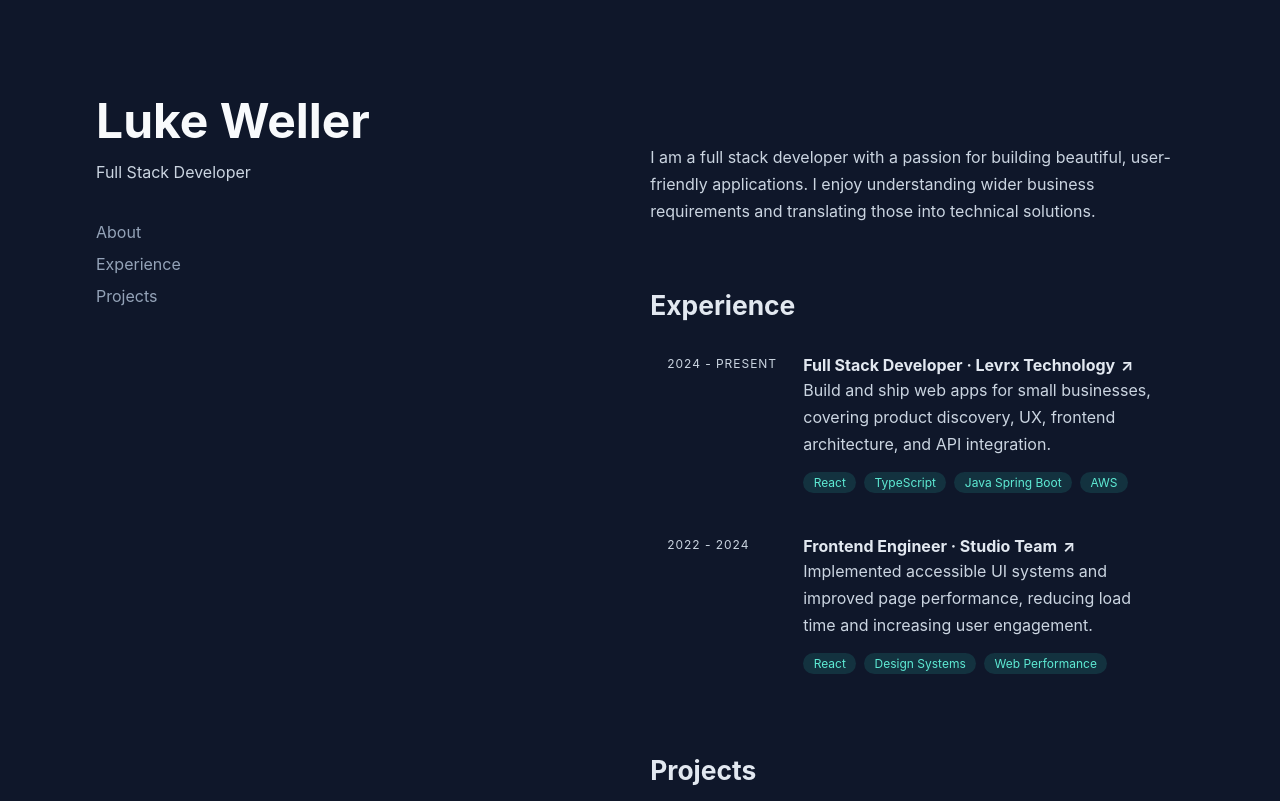
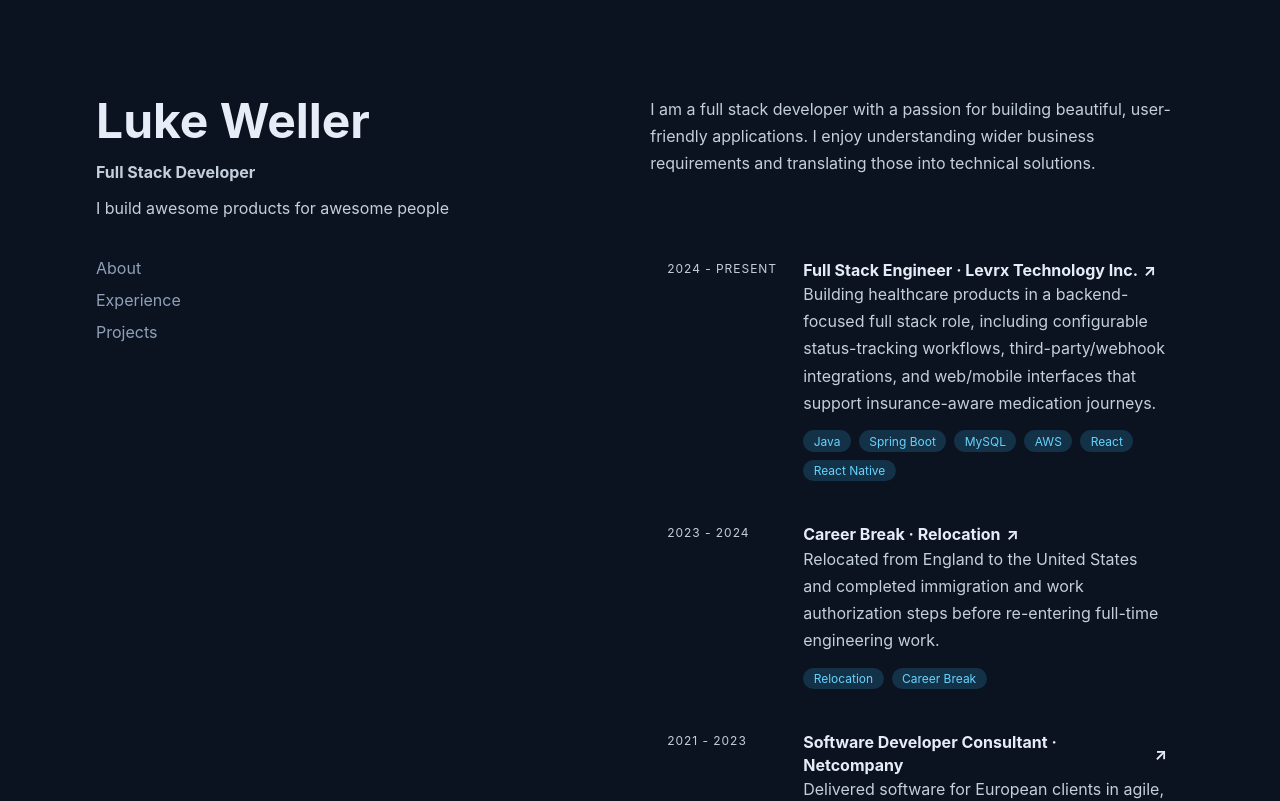
Before and after one commit to luke-weller/portfolio-client, a React (Create React App) app: page / in a window 1280 px wide. Shown: the top 801 px of the page. Built offline with nearby package versions, Linux system fonts and the light colour scheme; the HTML template or start-up script is replaced by a standard one.

Commit message:
Add cursor spotlight and actual experience data

```diff
--- a/src/App.css
+++ b/src/App.css
@@ -1,5 +1,39 @@
 :root {
-  background: #0f172a;
+  background: var(--bg-primary);
   min-height: 100vh;
   width: 100%;
 }
+
+.App-body {
+  position: relative;
+  isolation: isolate;
+  min-height: 100vh;
+}
+
+.App-body::before {
+  content: '';
+  position: fixed;
+  inset: 0;
+  pointer-events: none;
+  z-index: 0;
+  opacity: var(--spotlight-opacity);
+  transition: opacity 220ms ease;
+  background: radial-gradient(
+    var(--spotlight-size) circle at var(--cursor-x) var(--cursor-y),
+    rgba(68, 110, 160, 0.2) 0%,
+    rgba(68, 110, 160, 0.12) 26%,
+    rgba(68, 110, 160, 0.05) 45%,
+    transparent 70%
+  );
+}
+
+.App-body > * {
+  position: relative;
+  z-index: 1;
+}
+
+@media (hover: none), (pointer: coarse) {
+  .App-body::before {
+    display: none;
+  }
+}
--- a/src/App.tsx
+++ b/src/App.tsx
@@ -1,10 +1,50 @@
+import { useEffect } from 'react';
 import './App.css';
-import PortfolioLayout from "./components/portfolioLayout/PortfolioLayout";
+import PortfolioLayout from './components/portfolioLayout/PortfolioLayout';
 
 function App() {
+  useEffect(() => {
+    const root = document.documentElement;
+    let rafId: number | null = null;
+    let cursorX = window.innerWidth / 2;
+    let cursorY = window.innerHeight / 2;
+
+    const updateSpotlightPosition = () => {
+      root.style.setProperty('--cursor-x', `${cursorX}px`);
+      root.style.setProperty('--cursor-y', `${cursorY}px`);
+      rafId = null;
+    };
+
+    const handleMouseMove = (event: MouseEvent) => {
+      cursorX = event.clientX;
+      cursorY = event.clientY;
+      root.style.setProperty('--spotlight-opacity', '1');
+
+        rafId ??= globalThis.requestAnimationFrame(updateSpotlightPosition);
+    };
+
+    const hideSpotlight = () => {
+      root.style.setProperty('--spotlight-opacity', '0');
+    };
+
+      globalThis.addEventListener('mousemove', handleMouseMove, { passive: true });
+      globalThis.addEventListener('mouseleave', hideSpotlight);
+      globalThis.addEventListener('blur', hideSpotlight);
+
+    return () => {
+      globalThis.removeEventListener('mousemove', handleMouseMove);
+      globalThis.removeEventListener('mouseleave', hideSpotlight);
+      globalThis.removeEventListener('blur', hideSpotlight);
+
+      if (rafId !== null) {
+          globalThis.cancelAnimationFrame(rafId);
+      }
+    };
+  }, []);
+
   return (
     <div className="App-body">
-        <PortfolioLayout />
+      <PortfolioLayout />
     </div>
   );
 }
--- a/src/components/card/Card.css
+++ b/src/components/card/Card.css
@@ -16,7 +16,7 @@
 .portfolio-card__meta {
   margin: 0.1rem 0 0;
   font-size: 0.75rem;
-  color: #94a3b8;
+  color: var(--text-muted);
   letter-spacing: 0.08em;
   text-transform: uppercase;
 }
@@ -30,7 +30,7 @@
   align-items: center;
   gap: 0.35rem;
   margin: 0;
-  color: #e2e8f0;
+  color: var(--text-primary);
   font-size: 1rem;
   line-height: 1.4;
   transition: color 180ms ease;
@@ -43,7 +43,7 @@
 
 .portfolio-card__description {
   margin: 0.45rem 0 0;
-  color: #94a3b8;
+  color: var(--text-muted);
   line-height: 1.6;
 }
 
@@ -60,21 +60,21 @@
   padding: 0.2rem 0.65rem;
   border-radius: 999px;
   font-size: 0.75rem;
-  color: #5eead4;
-  background: rgba(45, 212, 191, 0.14);
+  color: var(--accent);
+  background: var(--accent-soft);
 }
 
 .portfolio-card:hover,
 .portfolio-card:focus-within {
-  background: rgba(30, 41, 59, 0.45);
-  border-color: rgba(148, 163, 184, 0.2);
-  box-shadow: 0 8px 30px rgba(2, 6, 23, 0.35);
+  background: var(--surface-hover);
+  border-color: var(--surface-border);
+  box-shadow: 0 8px 30px var(--surface-shadow);
   transform: translateY(-2px);
 }
 
 .portfolio-card:hover .portfolio-card__title,
 .portfolio-card:focus-within .portfolio-card__title {
-  color: #5eead4;
+  color: var(--accent);
 }
 
 .portfolio-card:hover .portfolio-card__arrow,
--- a/src/components/portfolio/CardListSection.tsx
+++ b/src/components/portfolio/CardListSection.tsx
@@ -1,21 +1,16 @@
 import Card, { type CardProps } from "../card/Card";
 
 type CardListSectionProps = {
-  id: string;
-  heading: string;
   items: CardProps[];
 };
 
-function CardListSection({ id, heading, items }: Readonly<CardListSectionProps>) {
+function CardListSection({ items }: Readonly<CardListSectionProps>) {
   return (
-    <section id={id} className="right-pane__section">
-      <h2 className="right-pane__heading">{heading}</h2>
-      <div className="card-list">
-        {items.map((item) => (
-          <Card key={`${item.period}-${item.title}`} {...item} />
-        ))}
-      </div>
-    </section>
+    <div className="card-list">
+      {items.map((item) => (
+        <Card key={`${item.period}-${item.title}`} {...item} />
+      ))}
+    </div>
   );
 }
 
--- a/src/components/portfolioLayout/leftPane/LeftPane.css
+++ b/src/components/portfolioLayout/leftPane/LeftPane.css
@@ -28,7 +28,7 @@
 .left-pane__eyebrow {
   margin: 0;
   font-size: 0.875rem;
-  color: #94a3b8;
+  color: var(--text-muted);
   letter-spacing: 0.08em;
   text-transform: uppercase;
 }
@@ -37,13 +37,13 @@
   margin: 0;
   font-size: clamp(2rem, 4vw, 3rem);
   line-height: 1.05;
-  color: #f8fafc;
+  color: var(--text-primary);
 }
 
 .left-pane__role {
   margin: 0;
   font-size: 1rem;
-  color: #cbd5e1;
+  color: var(--text-secondary);
 }
 
 .left-pane__nav {
@@ -54,14 +54,14 @@
 }
 
 .left-pane__nav a {
-  color: #94a3b8;
+  color: var(--text-muted);
   text-decoration: none;
   transition: color 180ms ease;
 }
 
 .left-pane__nav a:hover,
 .left-pane__nav a:focus-visible {
-  color: #f8fafc;
+  color: var(--text-primary);
 }
 
 @media (max-width: 1024px) {
--- a/src/components/portfolioLayout/leftPane/LeftPane.tsx
+++ b/src/components/portfolioLayout/leftPane/LeftPane.tsx
@@ -5,9 +5,10 @@ function LeftPane() {
     <aside className="left-pane">
       <div className="left-pane__content">
         <h1 className="left-pane__name">Luke Weller</h1>
-        <p className="left-pane__role">Full Stack Developer</p>
+        <h2 className="left-pane__role">Full Stack Developer</h2>
+        <p className="left-pane__role">I build awesome products for awesome people</p>
 
-        <nav className="left-pane__nav" aria-label="Section navigation">
+          <nav className="left-pane__nav" aria-label="Section navigation">
           <a href="#about">About</a>
           <a href="#experience">Experience</a>
           <a href="#projects">Projects</a>
--- a/src/components/portfolioLayout/rightPane/RightPane.css
+++ b/src/components/portfolioLayout/rightPane/RightPane.css
@@ -4,21 +4,21 @@
   display: flex;
   flex-direction: column;
   gap: 4rem;
-  padding-top: 6rem;
+  padding-top: 3rem;
   padding-bottom: 6rem;
   overflow-wrap: anywhere;
 }
 
 .right-pane__section p {
   margin: 0;
-  color: #cbd5e1;
+  color: var(--text-secondary);
   line-height: 1.7;
   max-width: 65ch;
 }
 
 .right-pane__heading {
   margin: 0 0 1rem;
-  color: #e2e8f0;
+  color: var(--text-primary);
   font-size: 1.65rem;
   line-height: 1.2;
 }
--- a/src/components/portfolioLayout/rightPane/RightPane.tsx
+++ b/src/components/portfolioLayout/rightPane/RightPane.tsx
@@ -1,7 +1,7 @@
 import "./RightPane.css";
 import CardListSection from "../../portfolio/CardListSection";
-import { experienceData } from "../../../data/portfolio/experienceData";
-import { projectData } from "../../../data/portfolio/projectData";
+import { experienceData } from "../../../data/experienceData";
+import { projectData } from "../../../data/projectData";
 
 function RightPane() {
   return (
@@ -14,8 +14,12 @@ function RightPane() {
         </p>
       </section>
 
-      <CardListSection id="experience" heading="Experience" items={experienceData} />
-      <CardListSection id="projects" heading="Projects" items={projectData} />
+      <section id="experience" className="right-pane__section">
+        <CardListSection items={experienceData} />
+      </section>
+      <section id="projects" className="right-pane__section">
+        <CardListSection items={projectData} />
+      </section>
     </section>
   );
 }
--- /dev/null
+++ b/src/data/experienceData.ts
@@ -0,0 +1,40 @@
+import type { CardProps } from "../components/card/Card";
+
+export const experienceData: CardProps[] = [
+  {
+    period: "2024 - Present",
+    title: "Full Stack Engineer · Levrx Technology Inc.",
+    description:
+      "Building healthcare products in a backend-focused full stack role, including configurable status-tracking workflows, third-party/webhook integrations, and web/mobile interfaces that support insurance-aware medication journeys.",
+    href: "https://levrx.com",
+    tags: ["Java", "Spring Boot", "MySQL", "AWS", "React", "React Native"],
+  },
+  {
+    period: "2023 - 2024",
+    title: "Career Break · Relocation",
+    description:
+      "Relocated from England to the United States and completed immigration and work authorization steps before re-entering full-time engineering work.",
+    tags: ["Relocation", "Career Break"],
+  },
+  {
+    period: "2021 - 2023",
+    title: "Software Developer Consultant · Netcompany",
+    description:
+      "Delivered software for European clients in agile, international teams, translating complex requirements into production systems across frontend and backend services with a focus on reliability and maintainability.",
+    tags: [".NET", "React", "Node.js", "AWS", "DynamoDB", "Agile"],
+  },
+  {
+    period: "2020 - 2021",
+    title: "Freelance · Mango Frameworks",
+    description:
+      "Founded and ran a digital agency, leading client delivery end-to-end from discovery to deployment while building custom SaaS/web products and managing scope, timelines, and stakeholder expectations.",
+    tags: ["React", "Node.js", "AWS", "Webflow", "Shopify"],
+  },
+  {
+    period: "2018 - 2020",
+    title: "UX/UI Designer · Flight Centre Travel Group",
+    description:
+      "Led mobile UX redesign initiatives using atomic design principles, user research, and experimentation, contributing to stronger engagement and a more consistent, accessible design system.",
+    tags: ["UX/UI", "Figma", "Sketch", "A/B Testing", "Design Systems", "WCAG"],
+  },
+];
--- a/src/data/portfolio/experienceData.ts
+++ /dev/null
@@ -1,19 +0,0 @@
-import type { CardProps } from "../../components/card/Card";
-
-export const experienceData: CardProps[] = [
-  {
-    period: "2024 - Present",
-    title: "Full Stack Developer · Levrx Technology",
-    description:
-      "Build and ship web apps for small businesses, covering product discovery, UX, frontend architecture, and API integration.",
-    href: "https://levrx.com",
-    tags: ["React", "TypeScript", "Java Spring Boot", "AWS"],
-  },
-  {
-    period: "2022 - 2024",
-    title: "Frontend Engineer · Studio Team",
-    description:
-      "Implemented accessible UI systems and improved page performance, reducing load time and increasing user engagement.",
-    tags: ["React", "Design Systems", "Web Performance"],
-  },
-];
--- a/src/data/portfolio/projectData.ts
+++ b/src/data/projectData.ts
@@ -1,4 +1,4 @@
-import type { CardProps } from "../../components/card/Card";
+import type { CardProps } from "../components/card/Card";
 
 export const projectData: CardProps[] = [
   {
--- a/src/index.css
+++ b/src/index.css
@@ -2,6 +2,22 @@
 *::before,
 *::after {
   box-sizing: border-box;
+}
+
+:root {
+  --bg-primary: #0b1220;
+  --text-primary: #e6edf7;
+  --text-secondary: #c4cfde;
+  --text-muted: #8fa1b8;
+  --surface-hover: rgba(39, 52, 74, 0.5);
+  --surface-border: rgba(148, 163, 184, 0.24);
+  --surface-shadow: rgba(2, 6, 23, 0.4);
+  --accent: #67d3ff;
+  --accent-soft: rgba(56, 189, 248, 0.18);
+  --cursor-x: 50vw;
+  --cursor-y: 50vh;
+  --spotlight-size: 760px;
+  --spotlight-opacity: 0;
 }
 
 html,
@@ -15,6 +31,8 @@ body,
 
 body {
   margin: 0;
+  background: var(--bg-primary);
+  color: var(--text-primary);
   font-family: -apple-system, BlinkMacSystemFont, 'Segoe UI', 'Roboto', 'Oxygen',
     'Ubuntu', 'Cantarell', 'Fira Sans', 'Droid Sans', 'Helvetica Neue',
     sans-serif;
```
